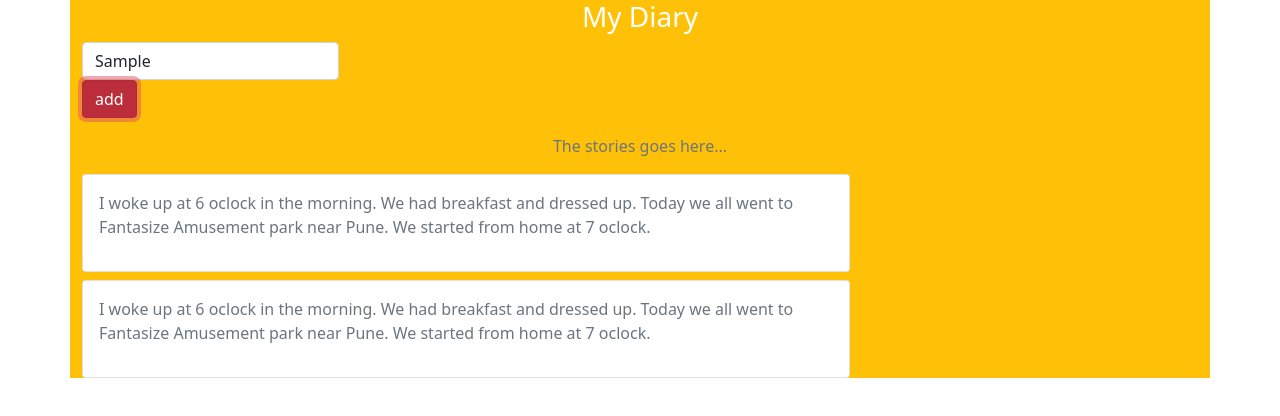
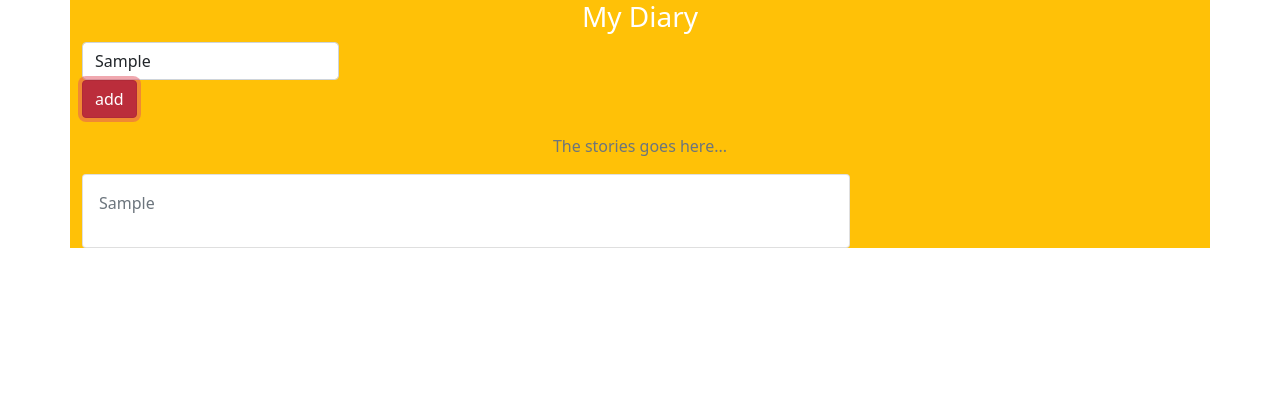
Before and after one commit to jenniekibiri/React-Typescript, a React (Create React App) app: page / in a window 1280 px wide. Both pictures are taken after typing "Sample" into the empty fields and a click on the input "add". Shown: the top 416 px of the page. Built offline with nearby package versions, Linux system fonts and the light colour scheme; the HTML template or start-up script is replaced by a standard one; a web font is replaced by a local one.

Commit message:
render diary items on condtional rendering basis

```diff
--- a/src/App.tsx
+++ b/src/App.tsx
@@ -2,7 +2,8 @@ import React, { Component } from "react";
 interface IState {
   story: any;
   stories: any[];
-  name: string
+
+  loaded: boolean
 }
 
 export class App extends Component<{}, IState> {
@@ -10,7 +11,7 @@ export class App extends Component<{}, IState> {
     super(props)
  this.state = {
     story: '',
-    name: "jenny",
+   loaded: false,
     stories: [],
   };
 
@@ -20,8 +21,15 @@ export class App extends Component<{}, IState> {
 
   handleSubmit(e: React.FormEvent<HTMLFormElement>) {
    e.preventDefault();
+  const {stories,story}=this.state
 
-  alert(this.state.story)
+  stories.push({story:story})
+  this.setState({
+    stories,
+    loaded:true
+  })
+
+
 
   }
 
@@ -65,25 +73,30 @@ export class App extends Component<{}, IState> {
             The stories goes here...
           </p>
         </div>
+{ this.state.loaded ==true ?(
+ this.state.stories.map((story,i)=>{
 
+    return(
+       <div className="card " key={i}  style={{ width: "48rem" }}>
+          <div className="card-body ">
+            <p className="text-muted">
+             {story.story}
+            </p>
+          </div>
+        </div>
+    )
+  })
+):(
         <div className="card " style={{ width: "48rem" }}>
           <div className="card-body ">
             <p className="text-muted">
-              I woke up at 6 oclock in the morning. We had breakfast and dressed
-              up. Today we all went to Fantasize Amusement park near Pune. We
-              started from home at 7 oclock.
+             Write your diary
             </p>
           </div>
-        </div>
-        <div className="card mt-2 " style={{ width: "48rem" }}>
-          <div className="card-body ">
-            <p className="text-muted">
-              I woke up at 6 oclock in the morning. We had breakfast and dressed
-              up. Today we all went to Fantasize Amusement park near Pune. We
-              started from home at 7 oclock.
-            </p>
-          </div>
-        </div>
+        </div>)
+
+}
+
       </div>
     );
   }
```
